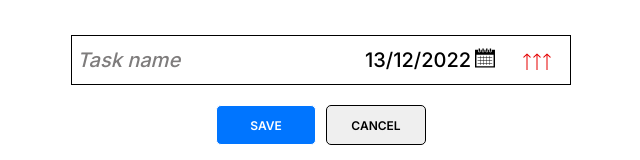
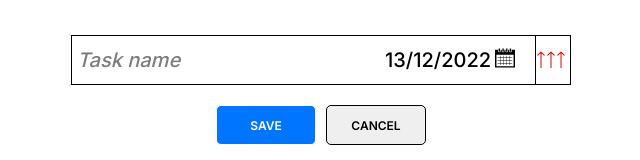
Before and after one commit to shutnikPk/ReactTodoApp, a React (Create React App) app: page / in a window 1280 px wide. Both pictures are taken after a click on the button "ADD TODO". Shown: the top 160 px of the page, without its empty margins (319-959 px from the left). Built offline with nearby package versions, Linux system fonts and the light colour scheme; a web font is replaced by a local one.

Commit message:
refactor: css

```diff
--- a/src/components/AddForm/AddForm.css
+++ b/src/components/AddForm/AddForm.css
@@ -23,14 +23,14 @@
   gap: 10px;
 }
 .input-container {
-  position: relative;
 
   display: flex;
   width: 500px;
   height: 50px;
   padding: 0 5px;
   align-items: center;
-  justify-content: flex-start;
+  justify-content: start;
+  gap: 20px;
 
   background: #ffffff;
   border: 1px solid #000000;
--- a/src/components/PriorityOption/PriorityOption.css
+++ b/src/components/PriorityOption/PriorityOption.css
@@ -1,18 +1,33 @@
 .priority{
-  position: absolute;
-  top: 5px;
-  left: 450px;
+  position: relative;
   display: flex;
   flex-direction: column;
   align-items: center;
+  justify-content: center;
+  border-left: 1px solid #000;
+  height: 100%;
+  width: 100%;
+}
+
+.priority-option-list {
+  position: absolute;
+  top: 15px;
+  left: -1px;
+  z-index: 900;
+  background: #fff;
+  width: 48px;
+  border: 1px solid #000;
+  border-top: none;
 }
 
 .selected-option{
-  margin-top: 12px;
+  margin-top: 3px;
+
 }
 
 .priority-option-container{
-  width: 30px;
+  width: 100%;
+  max-width: 41px;
   display: flex;
   align-items: center;
   justify-content: center;
```
